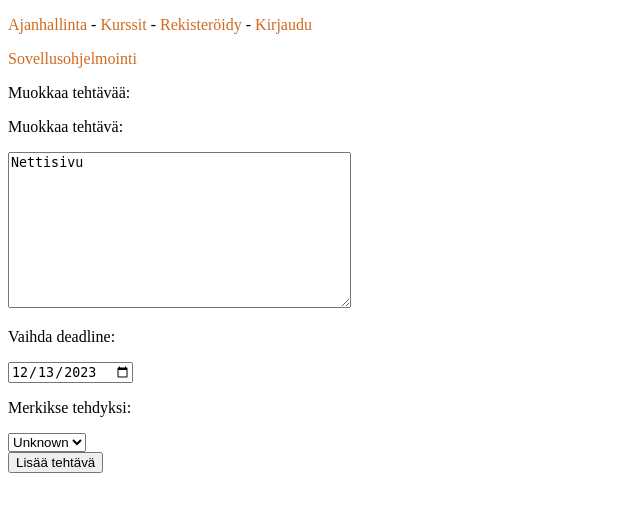
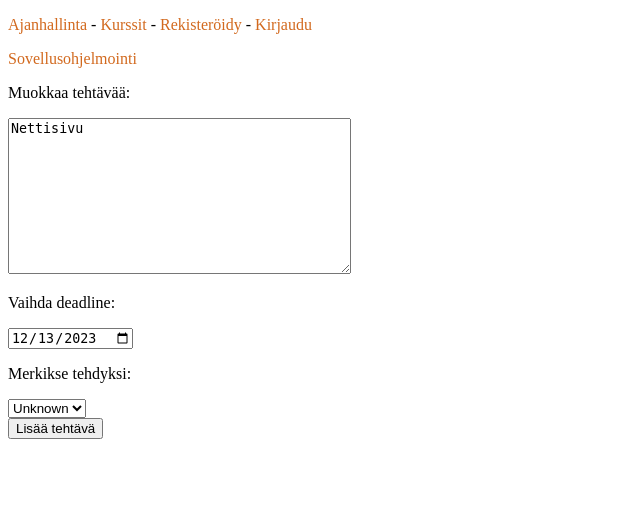
Before and after one commit to opadevelopment/TimeManagementTool, a Django app: page /muokkaa_tehtava/1 in a window 1280 px wide. Shown: the top 512 px of the page, without its empty margins (0-640 px from the left). Run offline with Django 4.2, Linux system fonts and the light colour scheme; data comes from the database, SQL or seed files in the repository.

Commit message:
poistettu ylimäärä istä tekstiä

```diff
--- a/TimeManagementTool/TimeManagementToolApp/templates/TimeManagementToolApp/muokkaa_tehtava.html
+++ b/TimeManagementTool/TimeManagementToolApp/templates/TimeManagementToolApp/muokkaa_tehtava.html
@@ -4,12 +4,12 @@
 
     <p><a href="{% url 'TimeManagementToolApp:kurssi' kurssi.id %}">{{ kurssi }}</a></p>
 
-    <p>Muokkaa tehtävää:</p>
+
 
     <form method='post'>
         {% csrf_token %}
         <div>
-            <p>Muokkaa tehtävä:</p>
+            <p>Muokkaa tehtävää:</p>
             {{ form.teht }}
         </div>
         <div>
```
